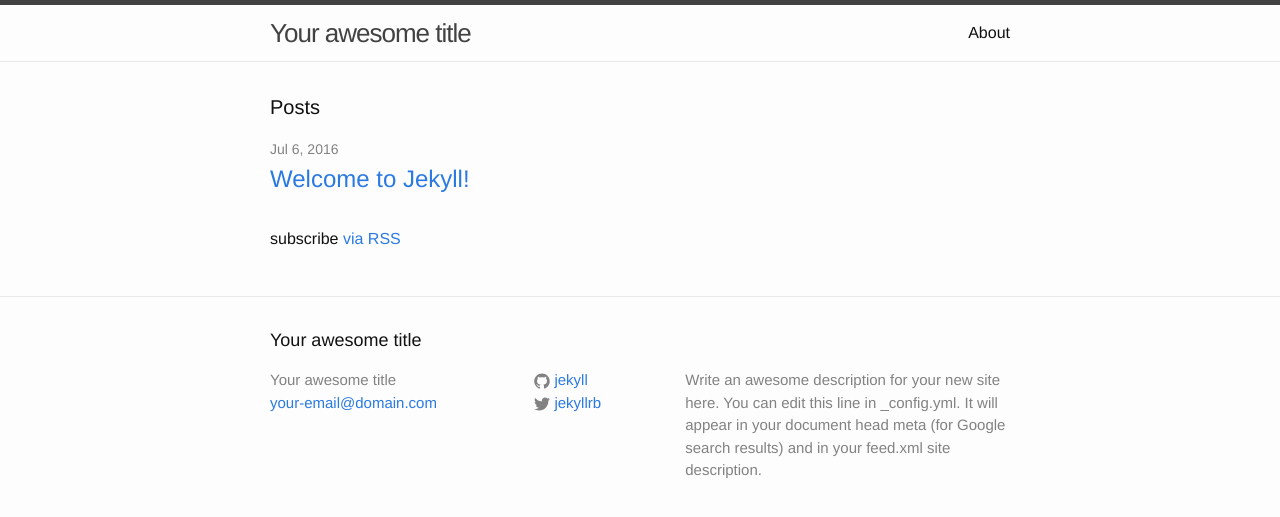
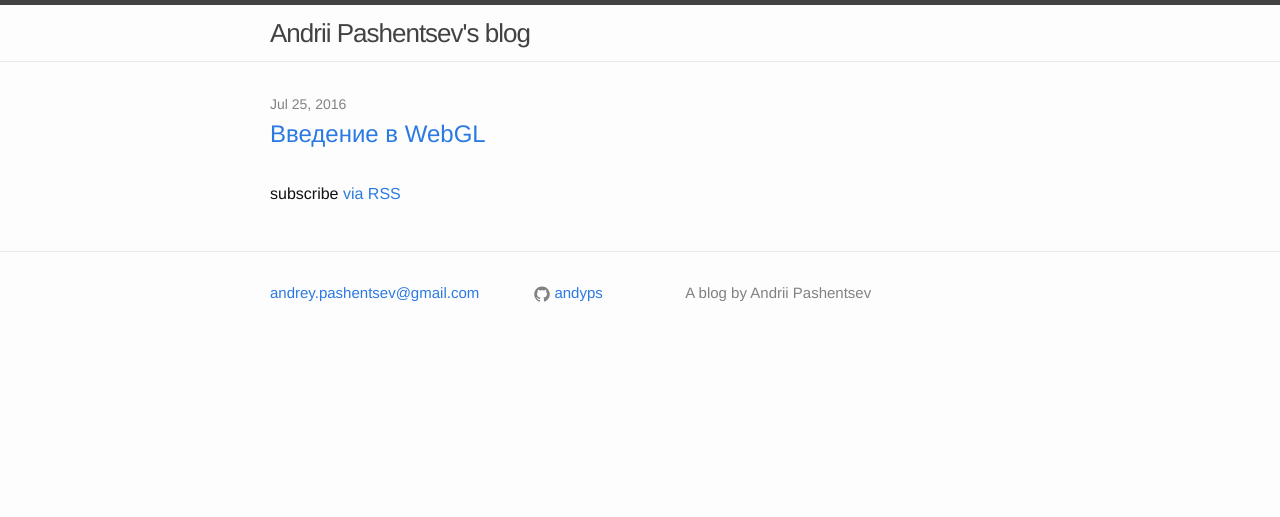
Before and after one commit to andyps/andyps.github.io, a Jekyll site: the page built from index.html, in a window 1280 px wide. Shown: the top 517 px of the page. Built offline with Jekyll 4.4.1, drawn with Linux system fonts in a browser that asks for light colours.

Commit message:
customization

```diff
--- a/_config.yml
+++ b/_config.yml
@@ -6,16 +6,13 @@
 # 'jekyll serve'. If you change this file, please restart the server process.
 
 # Site settings
-title: Your awesome title
-email: your-email@domain.com
+title: Andrii Pashentsev's blog
+email: andrey.pashentsev@gmail.com
 description: > # this means to ignore newlines until "baseurl:"
-  Write an awesome description for your new site here. You can edit this
-  line in _config.yml. It will appear in your document head meta (for
-  Google search results) and in your feed.xml site description.
+  A blog by Andrii Pashentsev
 baseurl: "" # the subpath of your site, e.g. /blog
 url: "http://yourdomain.com" # the base hostname & protocol for your site
-twitter_username: jekyllrb
-github_username:  jekyll
+github_username:  andyps
 
 # Build settings
 markdown: kramdown
--- a/_includes/footer.html
+++ b/_includes/footer.html
@@ -2,12 +2,11 @@
 
   <div class="wrapper">
 
-    <h2 class="footer-heading">{{ site.title }}</h2>
+    <!--<h2 class="footer-heading">{{ site.title }}</h2>-->
 
     <div class="footer-col-wrapper">
       <div class="footer-col footer-col-1">
         <ul class="contact-list">
-          <li>{{ site.title }}</li>
           <li><a href="mailto:{{ site.email }}">{{ site.email }}</a></li>
         </ul>
       </div>
--- /dev/null
+++ b/_posts/2016-07-25-an-introduction-to-webgl.markdown
@@ -0,0 +1,6 @@
+---
+layout: post
+title:  "Введение в WebGL"
+date:   2016-07-25 12:00:00 +0300
+categories: webgl
+---
--- a/index.html
+++ b/index.html
@@ -4,7 +4,7 @@ layout: default
 
 <div class="home">
 
-  <h1 class="page-heading">Posts</h1>
+  <!--<h1 class="page-heading">Posts</h1>-->
 
   <ul class="post-list">
     {% for post in site.posts %}
```
Also changed, not shown: _posts/2016-07-06-welcome-to-jekyll.markdown (deleted, +0 -25 lines), about.md (deleted, +0 -15 lines).
